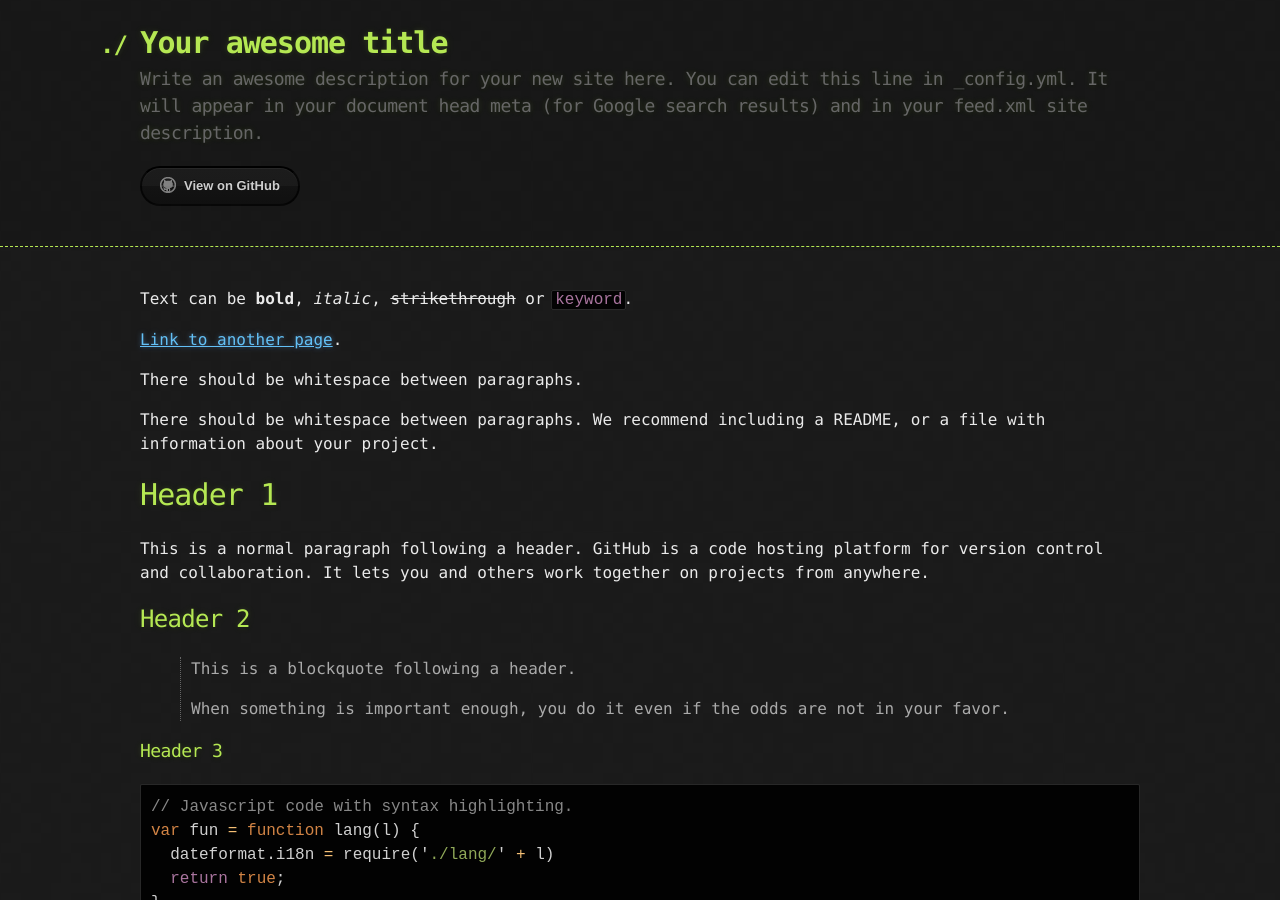
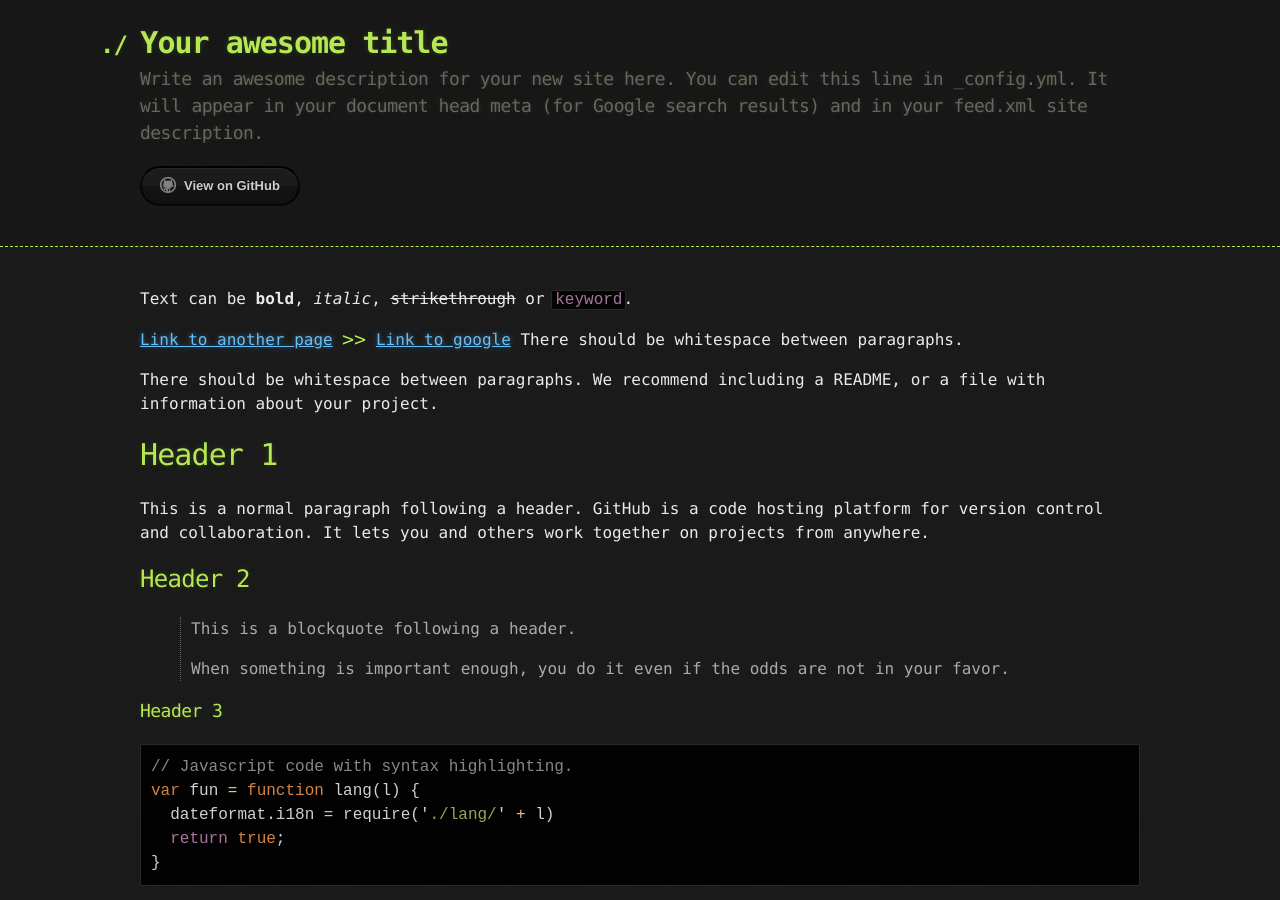
Before and after one commit to mucsb/mucsb.github.io, a Jekyll site: the page built from index.md, in a window 1280 px wide and 900 px high. Built offline with Jekyll 4.4.1, drawn with Linux system fonts in a browser that asks for light colours.

Commit message:
Hello.md próbafájl és google link

```diff
--- a/index.md
+++ b/index.md
@@ -4,8 +4,9 @@ layout: default
 
 Text can be **bold**, _italic_, ~~strikethrough~~ or `keyword`.
 
-[Link to another page](./another-page.html).
-
+[Link to another page](./hello.html)
+![This is the title!](./assets/images/bullet.png "Image about bullet")
+[Link to google](https://www.google.com)
 There should be whitespace between paragraphs.
 
 There should be whitespace between paragraphs. We recommend including a README, or a file with information about your project.
```
Also changed, not shown: hello.md (added, +1 -0 lines).
